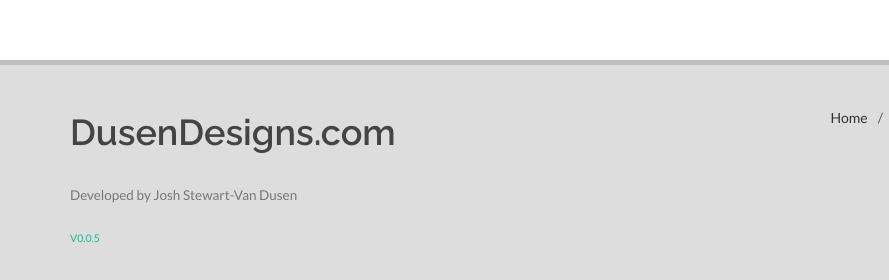
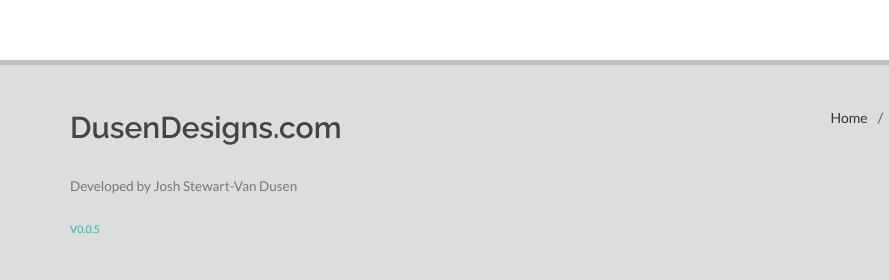
Before and after one commit to StewVanDew/JumpPhoneApp, a plain HTML site: page index.html in a window 1280 px wide. Shown: the part 1009-1289 px from the top of the page, 0-889 px from the left. Drawn offline with nearby package versions, Linux system fonts and the light colour scheme; files that its build step writes are made by us from their sources.

Commit message:
Testing Auto Deployment
simple Test

```diff
--- a/index.html
+++ b/index.html
@@ -86,7 +86,7 @@
 				<div class="container clearfix">
 
 					<div class="col_half">
-						<h1>DusenDesigns.com</h1>
+						<h2>DusenDesigns.com</h2>
             <h4><small>Developed by Josh Stewart-Van Dusen</small></h4>
             <h5><small><a href="/versions.html">V0.0.5</a></small></h5>
 					</div>
```
